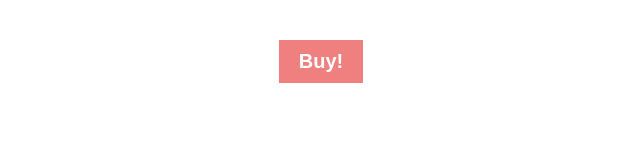
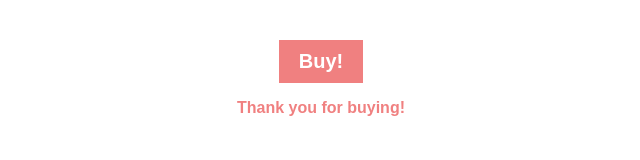
Before and after one commit to x33zp/chrome.ext, a plain HTML site: page notes.html in a window 1280 px wide. Both pictures are taken after a click on the button "Buy!". Shown: the whole page, without its empty margins (319-959 px from the left). Drawn offline with Linux system fonts and the light colour scheme.

Commit message:
added javaScript button click function

```diff
--- a/notes.css
+++ b/notes.css
@@ -32,3 +32,8 @@ body {
     font-weight: bold;
     color: white;
 }
+
+p {
+    color: lightcoral;
+    font-weight: bold;
+}
--- a/notes.js
+++ b/notes.js
@@ -13,4 +13,10 @@
 
 let divEl = document.getElementById("container")
 
-divEl.innerHTML += "<button>Buy!</button>"
+divEl.innerHTML += "<button onclick='buy()'>Buy!</button>"
+
+// When clicked, render a paragraph under the button (in the container)
+// that says "Thank you for buying!"
+function buy() {
+    divEl.innerHTML += "<p>Thank you for buying!</p>"
+}
```
